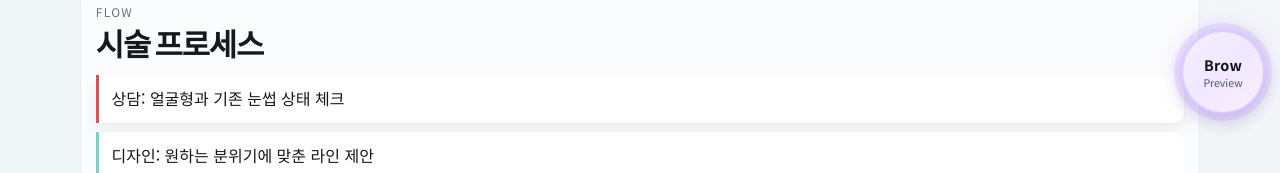
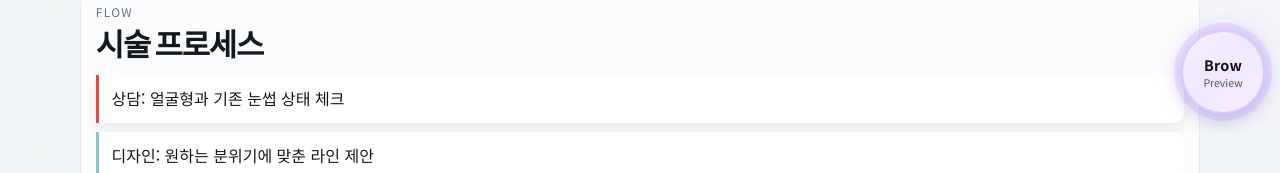
Before and after one commit to obg1987-tech/stylelash, a Next.js app: page / in a window 1280 px wide. In both pictures the pointer is over the item "상담: 얼굴형과 기존 눈썹 상태 체크". Shown: the part 3085-3258 px from the top of the page. Built offline with nearby package versions, Linux system fonts and the light colour scheme; no server answers.

Commit message:
Update guide timeline hover colors to red-yellow-blue-purple

```diff
--- a/app/globals.css
+++ b/app/globals.css
@@ -1473,19 +1473,19 @@ a {
 }
 
 .timeline li:nth-child(1):hover {
-  border-left-color: #c65a5a;
+  border-left-color: #e54848;
 }
 
 .timeline li:nth-child(2):hover {
-  border-left-color: #d08a4f;
+  border-left-color: #d2b321;
 }
 
 .timeline li:nth-child(3):hover {
-  border-left-color: #b89b3c;
+  border-left-color: #3f73d9;
 }
 
 .timeline li:nth-child(4):hover {
-  border-left-color: #3e5f8c;
+  border-left-color: #7b4cc9;
 }
 
 .faq-list {
```
